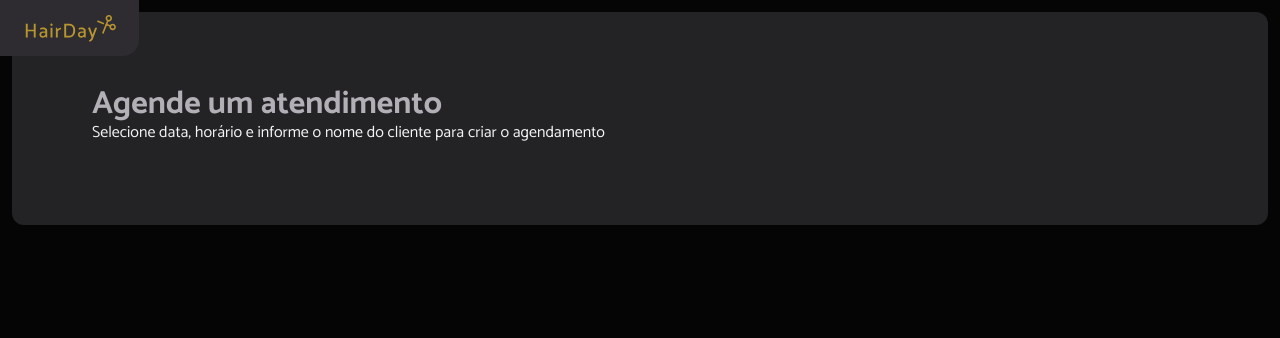
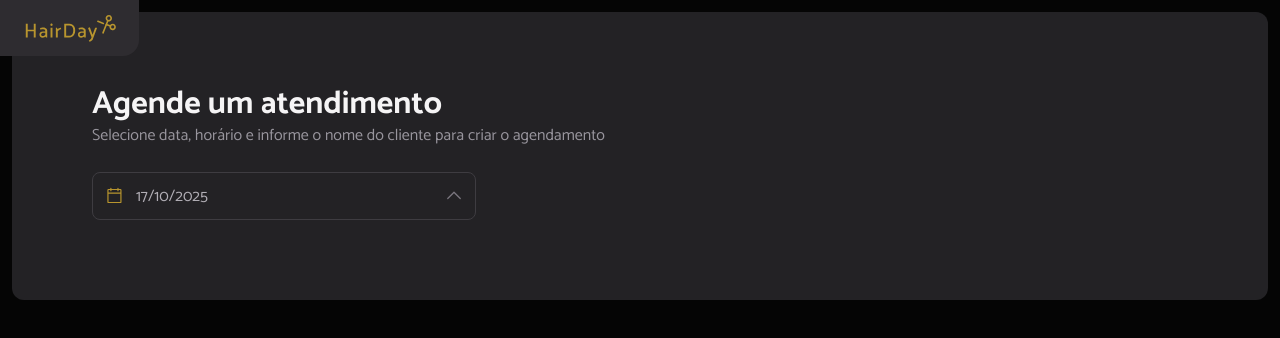
Before and after one commit to brunomat480/hair-day, a React (Vite) app: page / in a window 1280 px wide. Shown: the top 338 px of the page. Built offline with nearby package versions, Linux system fonts and the light colour scheme.

Commit message:
feat: creating date picker component

```diff
--- a/package.json
+++ b/package.json
@@ -10,10 +10,12 @@
     "preview": "vite preview"
   },
   "dependencies": {
+    "@phosphor-icons/react": "^2.1.10",
     "@tailwindcss/vite": "^4.1.14",
     "class-variance-authority": "^0.7.1",
     "react": "^19.1.1",
     "react-dom": "^19.1.1",
+    "tailwind-merge": "^3.3.1",
     "tailwindcss": "^4.1.14"
   },
   "devDependencies": {
--- a/src/app.tsx
+++ b/src/app.tsx
@@ -1,4 +1,5 @@
 import logoImg from '@/assets/images/logo.svg';
+import { DatePicker } from '@/components/date-picker';
 import { Text } from '@/components/text';
 
 export function App() {
@@ -11,15 +12,19 @@ export function App() {
       <main>
 
         <div className="bg-gray-700 px-20 p-20 rounded-xl">
-          <div className="space-y-1">
+          <div className="space-y-2">
+            <Text as="h1" variant="lg" className="font-bold">
+            Agende um atendimento
+            </Text>
+            <Text as="p" variant="md" className="text-gray-300">
+            Selecione data, horário e informe o nome do cliente para criar o agendamento
+            </Text>
+          </div>
 
+          <div className="mt-6">
+            <DatePicker />
           </div>
-          <Text className="text-gray-100 font-bold" variant="lg">
-            Agende um atendimento
-          </Text>
-          <p className="text-md text-gray-100 leading-6">Selecione data, horário e informe o nome do cliente para criar o agendamento</p>
         </div>
-
       </main>
     </div>
   );
--- /dev/null
+++ b/src/components/date-picker.tsx
@@ -0,0 +1,207 @@
+import { Input } from '@/components/input';
+import { CalendarBlankIcon, CaretLeftIcon, CaretRightIcon, CaretUpIcon } from '@phosphor-icons/react';
+import type { JSX } from 'react';
+import { useEffect, useRef, useState } from 'react';
+import { twMerge } from 'tailwind-merge';
+
+interface DatePickerProps {
+  value?: Date
+  onChange?: (date: Date) => void
+  className?: string
+}
+
+const MONTHS_PT = [
+  'Janeiro',
+  'Fevereiro',
+  'Março',
+  'Abril',
+  'Maio',
+  'Junho',
+  'Julho',
+  'Agosto',
+  'Setembro',
+  'Outubro',
+  'Novembro',
+  'Dezembro',
+];
+
+const WEEKDAYS_PT = ['D', 'S', 'T', 'Q', 'Q', 'S', 'S'];
+
+export function DatePicker({
+  value, onChange, className,
+}: DatePickerProps) {
+  const [selectedDate, setSelectedDate] = useState<Date>(value || new Date());
+  const [isOpen, setIsOpen] = useState(false);
+  const [currentMonth, setCurrentMonth] = useState(selectedDate.getMonth());
+  const [currentYear, setCurrentYear] = useState(selectedDate.getFullYear());
+  const containerRef = useRef<HTMLDivElement>(null);
+
+  useEffect(() => {
+    const handleClickOutside = (event: MouseEvent) => {
+      if (containerRef.current && !containerRef.current.contains(event.target as Node)) {
+        setIsOpen(false);
+      }
+    };
+
+    document.addEventListener('mousedown', handleClickOutside);
+    return () => document.removeEventListener('mousedown', handleClickOutside);
+  }, []);
+
+  function formatDate(date: Date) {
+    const day = String(date.getDate()).padStart(2, '0');
+    const month = String(date.getMonth() + 1).padStart(2, '0');
+    const year = date.getFullYear();
+    return `${day}/${month}/${year}`;
+  };
+
+  function getDaysInMonth(month: number, year: number) {
+    return new Date(year, month + 1, 0).getDate();
+  };
+
+  function getFirstDayOfMonth(month: number, year: number) {
+    return new Date(year, month, 1).getDay();
+  };
+
+  function handleDateSelect(day: number) {
+    const newDate = new Date(currentYear, currentMonth, day);
+    setSelectedDate(newDate);
+    onChange?.(newDate);
+    setIsOpen(false);
+  };
+
+  function handlePrevMonth() {
+    if (currentMonth === 0) {
+      setCurrentMonth(11);
+      setCurrentYear(currentYear - 1);
+    } else {
+      setCurrentMonth(currentMonth - 1);
+    }
+  };
+
+  function handleNextMonth() {
+    if (currentMonth === 11) {
+      setCurrentMonth(0);
+      setCurrentYear(currentYear + 1);
+    } else {
+      setCurrentMonth(currentMonth + 1);
+    }
+  };
+
+  function renderCalendarDays(): JSX.Element[] {
+    const daysInMonth = getDaysInMonth(currentMonth, currentYear);
+    const firstDay = getFirstDayOfMonth(currentMonth, currentYear);
+    const daysInPrevMonth = getDaysInMonth(currentMonth - 1, currentYear);
+
+    const today = new Date().getDate();
+
+    const days: JSX.Element[] = [];
+
+    // Previous month days
+    for (let i = firstDay - 1; i >= 0; i--) {
+      days.push(
+        <button
+          key={`prev-${i}`}
+          className="h-10 w-10 text-sm text-gray-400 hover:text-gray-400 transition-colors"
+          onClick={() => {
+            handlePrevMonth();
+            handleDateSelect(daysInPrevMonth - i);
+          }}
+        >
+          {daysInPrevMonth - i}
+        </button>,
+      );
+    }
+
+    // Current month days
+    for (let day = 1; day <= daysInMonth; day++) {
+      const isSelected =
+        day === selectedDate.getDate() &&
+        currentMonth === selectedDate.getMonth() &&
+        currentYear === selectedDate.getFullYear();
+
+      days.push(
+        <button
+          key={`current-${day}`}
+          data-today={day === today && currentMonth === selectedDate.getMonth() }
+          data-selected={isSelected}
+          onClick={() => handleDateSelect(day)}
+          className={twMerge(
+            'size-9 rounded-md transition-all underline-offset-8',
+            'hover:bg-gray-800 hover:text-white text-gray-200 data-[today=true]:text-gray-100 data-[today=true]:underline data-[selected=true]:border-2 data-[selected=true]:border-yellow-dark data-[selected=true]:text-gray-100 data-[selected=true]:font-bold data-[selected=true]:bg-gray-500',
+          )}
+        >
+          {day}
+        </button>,
+      );
+    }
+
+    // Next month days to fill the grid
+    const totalCells = days.length;
+    const remainingCells = totalCells % 7 === 0 ? 0 : 7 - (totalCells % 7);
+
+    for (let day = 1; day <= remainingCells; day++) {
+      days.push(
+        <button
+          key={`next-${day}`}
+          className="h-10 w-10 text-sm text-gray-600 hover:text-gray-400 transition-colors"
+          onClick={() => {
+            handleNextMonth();
+            handleDateSelect(day);
+          }}
+        >
+          {day}
+        </button>,
+      );
+    }
+
+    return days;
+  };
+
+  return (
+    <div ref={containerRef} className={twMerge('relative w-full max-w-sm', className)}>
+      <div className="relative">
+        <Input
+          icon={CalendarBlankIcon}
+          type="text"
+          value={formatDate(selectedDate)}
+          readOnly
+          onClick={() => setIsOpen(!isOpen)}
+          className="cursor-pointer pr-12"
+        />
+        <button onClick={() => setIsOpen(!isOpen)} className="absolute right-3 top-1/2 -translate-y-1/2">
+          <CaretUpIcon className={twMerge('w-5 h-5 text-gray-400 transition-transform', isOpen && 'rotate-180')} />
+        </button>
+      </div>
+
+      {/* Calendar Dropdown */}
+      {isOpen && (
+        <div className="absolute top-full left-0 right-0 mt-2 p-4 bg-gray-600 border border-gray-500 rounded-lg shadow-2xl z-50">
+          {/* Month/Year Header */}
+          <div className="flex items-center justify-between mb-4">
+            <button onClick={handlePrevMonth} className="p-1 hover:bg-gray-800 rounded transition-colors">
+              <CaretLeftIcon className="w-5 h-5 text-gray-400" />
+            </button>
+            <span className="text-gray-100 font-medium">
+              {MONTHS_PT[currentMonth]} {currentYear}
+            </span>
+            <button onClick={handleNextMonth} className="p-1 hover:bg-gray-800 rounded transition-colors">
+              <CaretRightIcon className="w-5 h-5 text-gray-400" />
+            </button>
+          </div>
+
+          {/* Weekday Headers */}
+          <div className="grid grid-cols-7 mb-2">
+            {WEEKDAYS_PT.map((day, index) => (
+              <div key={index} className="h-10 flex items-center justify-center text-gray-300 font-bold">
+                {day}
+              </div>
+            ))}
+          </div>
+
+          {/* Calendar Grid */}
+          <div className="grid grid-cols-7 gap-1 text-yellow">{renderCalendarDays()}</div>
+        </div>
+      )}
+    </div>
+  );
+}
--- /dev/null
+++ b/src/components/input.tsx
@@ -0,0 +1,53 @@
+import { cva, type VariantProps } from 'class-variance-authority';
+import type { ComponentProps, FC } from 'react';
+
+const inputVariants = cva('w-full border border-gray-500 outline-none focus:border-yellow-dark text-gray-200 text-md p-3', {
+  variants: { variant: { md: 'h-12 rounded-lg' } },
+  defaultVariants: { variant: 'md' },
+});
+
+const inputIconVariants = cva('focus-within:border-yellow-dark border border-gray-500', {
+  variants: { variant: { md: 'h-12 rounded-lg' } },
+  defaultVariants: { variant: 'md' },
+});
+
+interface InputProps extends
+  ComponentProps<'input'>,
+  VariantProps<typeof inputVariants>,
+  VariantProps<typeof inputIconVariants>
+{
+  icon?: FC<React.ComponentProps<'svg'>>;
+}
+
+export function Input({
+  variant,
+  className,
+  icon: Icon,
+  ...props
+}: InputProps) {
+
+  if (Icon) {
+    return (
+      <div className={inputIconVariants({
+        variant,
+        className: 'flex items-center px-3',
+      })}>
+        <Icon className="size-5 fill-yellow" />
+        <input className={inputVariants({
+          variant,
+          className: 'bg-transparent border-none focus:ring-0 p-0',
+        })} {...props} />
+      </div>
+    );
+  }
+
+  return (
+    <input
+      className={inputVariants({
+        variant,
+        className,
+      })}
+      {...props}
+    />
+  );
+}
--- a/src/components/text.tsx
+++ b/src/components/text.tsx
@@ -1,7 +1,7 @@
 import { cva, type VariantProps } from 'class-variance-authority';
 import { createElement, type JSX, type ReactNode } from 'react';
 
-const textVariants = cva('font-sans text-gray-200', {
+const textVariants = cva('font-sans text-gray-100', {
   variants: {
     variant: {
       lg: 'text-lg leading-6',
--- a/src/index.css
+++ b/src/index.css
@@ -7,8 +7,8 @@
   --color-yellow: #B8952E;
   --color-yellow-dark: #846F2E;
 
+  --color-gray-200: #B2AFB6;
   --color-gray-100: #F5F4F5;
-  --color-gray-200: #B2AFB6;
   --color-gray-300: #98959D;
   --color-gray-400: #7A767F;
   --color-gray-500: #3E3C41;
```
Also changed, not shown: 1 other file (tests, documents, lock files or other folders).
